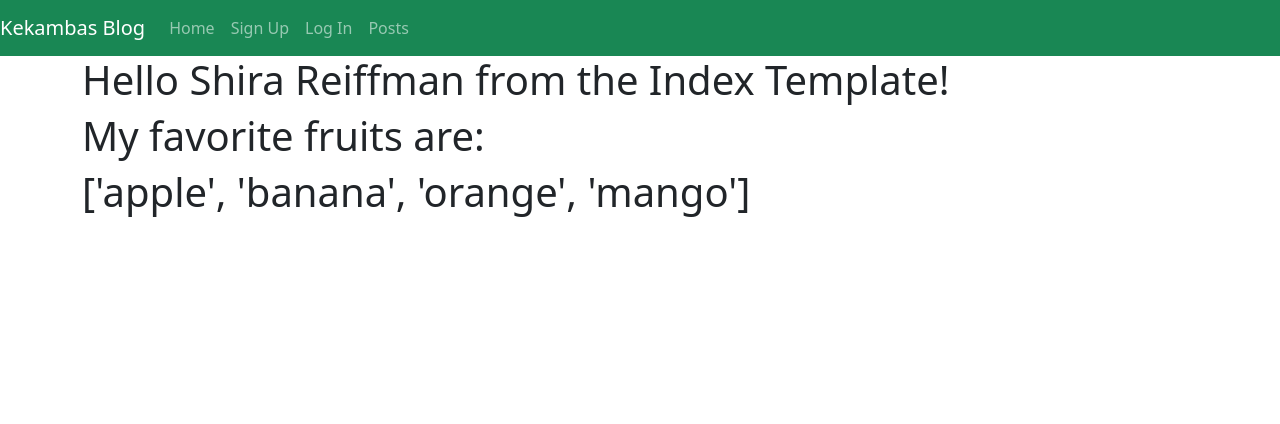
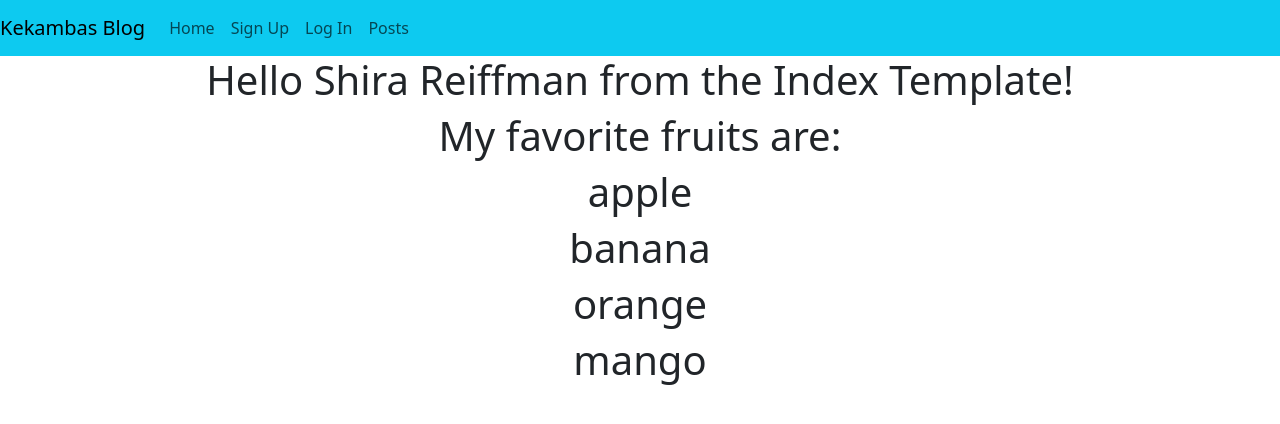
Before and after one commit to eitanreiffman/coding-temple_first-flask-blog, a Flask app: page / in a window 1280 px wide. Shown: the top 424 px of the page. Run offline with Flask 2, Linux system fonts and the light colour scheme.

Commit message:
Updated For Loop

```diff
--- a/app/templates/base.html
+++ b/app/templates/base.html
@@ -11,7 +11,7 @@
 
     {% include 'nav.html' %}
 
-    <div class="container">
+    <div class="container text-center">
         {% block content %}
         {% endblock content %}
     </div>
--- a/app/templates/index.html
+++ b/app/templates/index.html
@@ -5,6 +5,8 @@
 
     <h1>Hello {{ name }} Reiffman from the Index Template!</h1>
     <h1>My favorite fruits are:</h1>
-    <h1>{{fruits}}</h1>
+    {% for f in fruits %}
+    <h1>{{ f }}</h1>
+    {% endfor %}
 
 {% endblock content %}
--- a/app/templates/nav.html
+++ b/app/templates/nav.html
@@ -1,4 +1,4 @@
-<nav class="navbar navbar-expand-lg navbar-dark bg-success">
+<nav class="navbar navbar-expand-lg navbar-light bg-info">
     <a class="navbar-brand" href="#">Kekambas Blog</a>
     <button class="navbar-toggler" type="button" data-toggle="collapse" data-target="#navbarNav" aria-controls="navbarNav" aria-expanded="false" aria-label="Toggle navigation">
       <span class="navbar-toggler-icon"></span>
```
